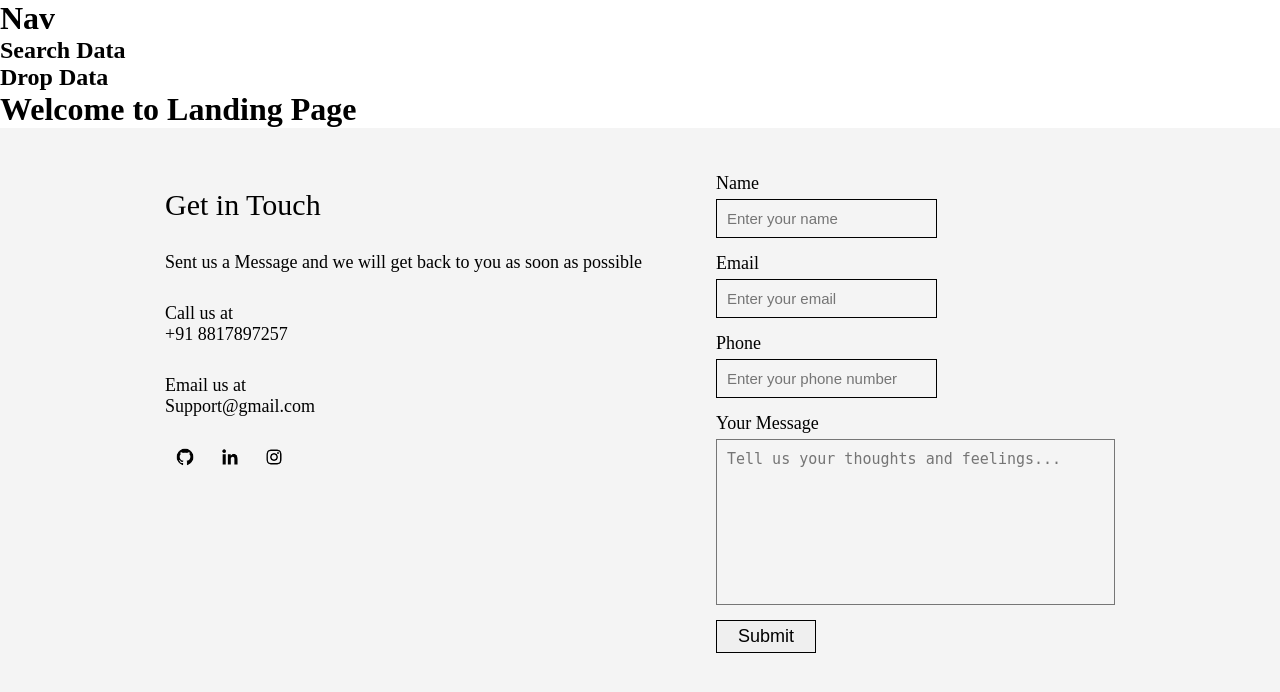
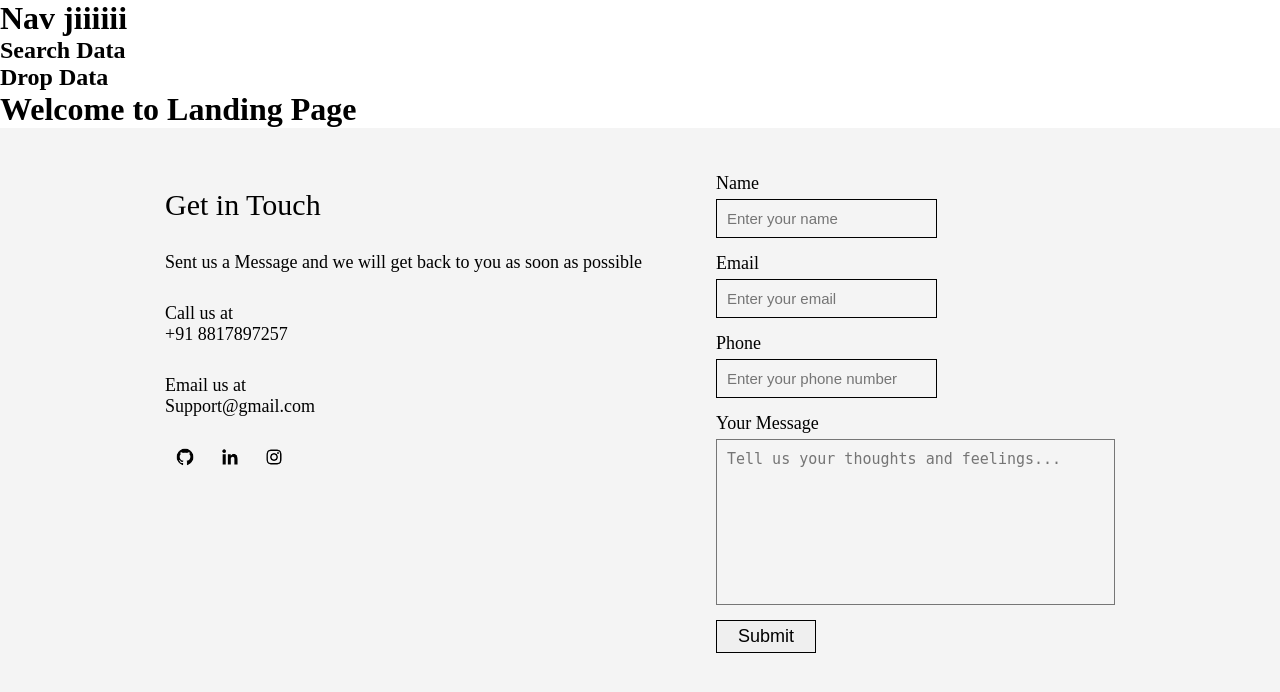
Before and after one commit to rahulnegi157/Car, a Django app: page / in a window 1280 px wide. Shown: the top 692 px of the page. Run offline with Django 5.2, Linux system fonts and the light colour scheme.

Commit message:
Rahul Added

```diff
--- a/Booking/Car/templates/nav.html
+++ b/Booking/Car/templates/nav.html
@@ -1,6 +1,6 @@
 {% block Data %}
 
-    <h1> Nav </h1>
+    <h1> Nav jiiiiii</h1>
 
 
 {% endblock  %}
```
Also changed, not shown: 1 other file.
